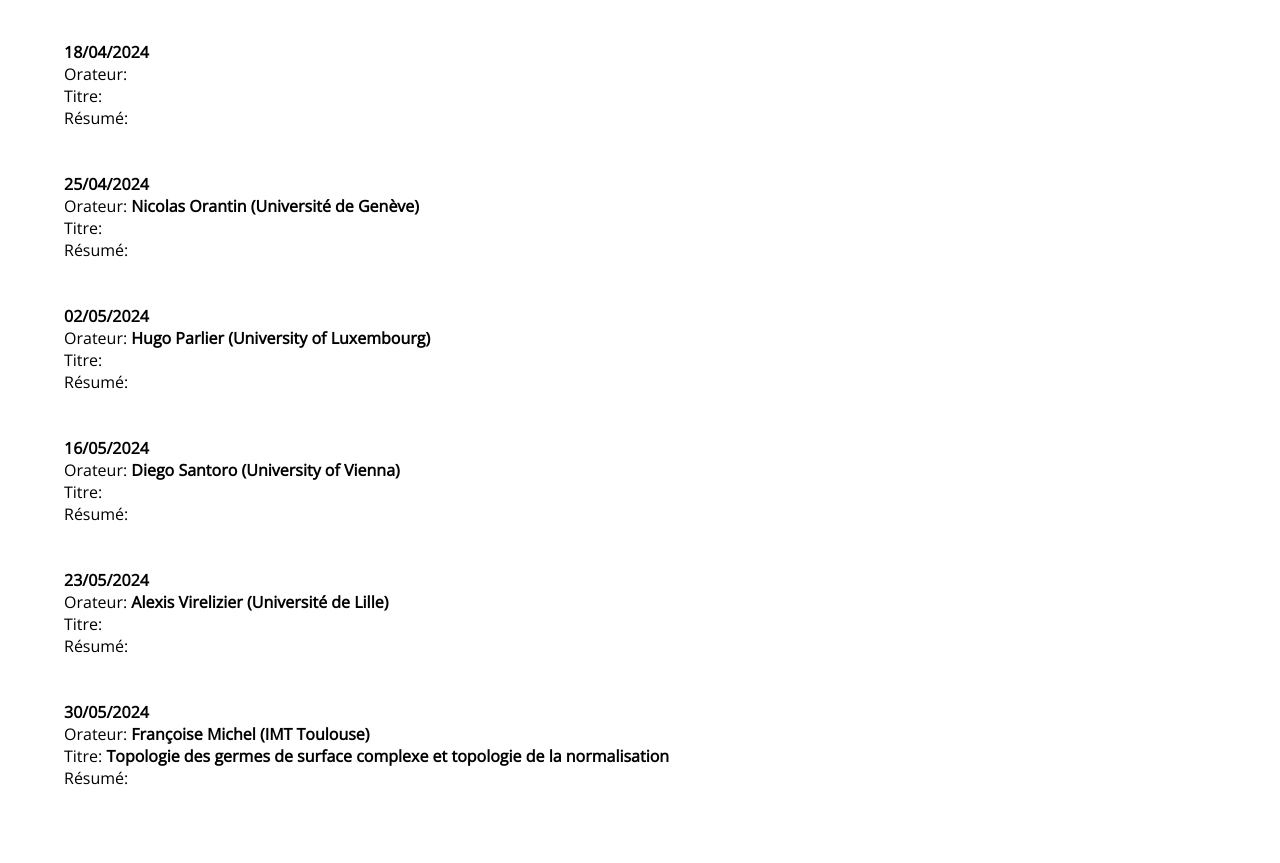
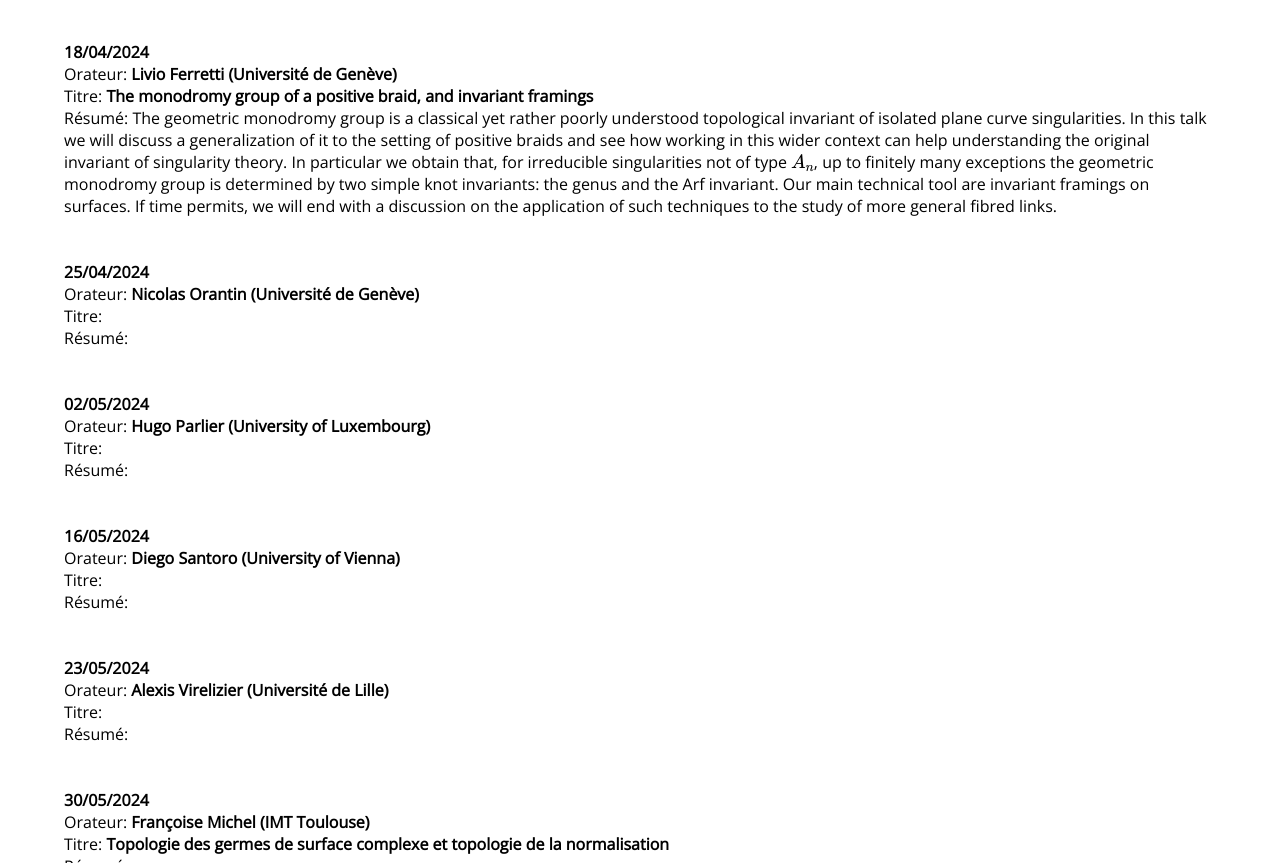
Before and after one commit to livioferretti/Geneva-Topology-Seminar, a plain HTML site: page index.html in a window 1280 px wide. Shown: the part 1695-2558 px from the top of the page. Before the commit the page ends 2506 px from the top, so only its background shows below. Drawn offline with nearby package versions, Linux system fonts and the light colour scheme.

Commit message:
Update index.html

```diff
--- a/index.html
+++ b/index.html
@@ -138,9 +138,10 @@ If time permits I will also discuss some unexpected non injectivity results in d
 	  	    <br>
 	   <strong>18/04/2024</strong>
 	  <ul>
-	   <li>Orateur: <strong> </strong></li>
-	 <li>Titre: <strong> </strong></li>
-      <li>R&eacute;sum&eacute;: </li>
+	   <li>Orateur: <strong> Livio Ferretti (Université de Genève) </strong></li>
+	 <li>Titre: <strong> The monodromy group of a positive braid, and invariant framings </strong></li>
+      <li>R&eacute;sum&eacute;: The geometric monodromy group is a classical yet rather poorly understood topological invariant of isolated plane curve singularities. In this talk we will discuss a generalization of it to the setting of positive braids and see how working in this wider context can help understanding the original invariant of singularity theory. In particular we obtain that, for irreducible singularities not of type \(A_n\), up to finitely many exceptions the geometric monodromy group is determined by two simple knot invariants: the genus and the Arf invariant.
+	      Our main technical tool are invariant framings on surfaces. If time permits, we will end with a discussion on the application of such techniques to the study of more general fibred links. </li>
 
 
 	  </ul>
```
